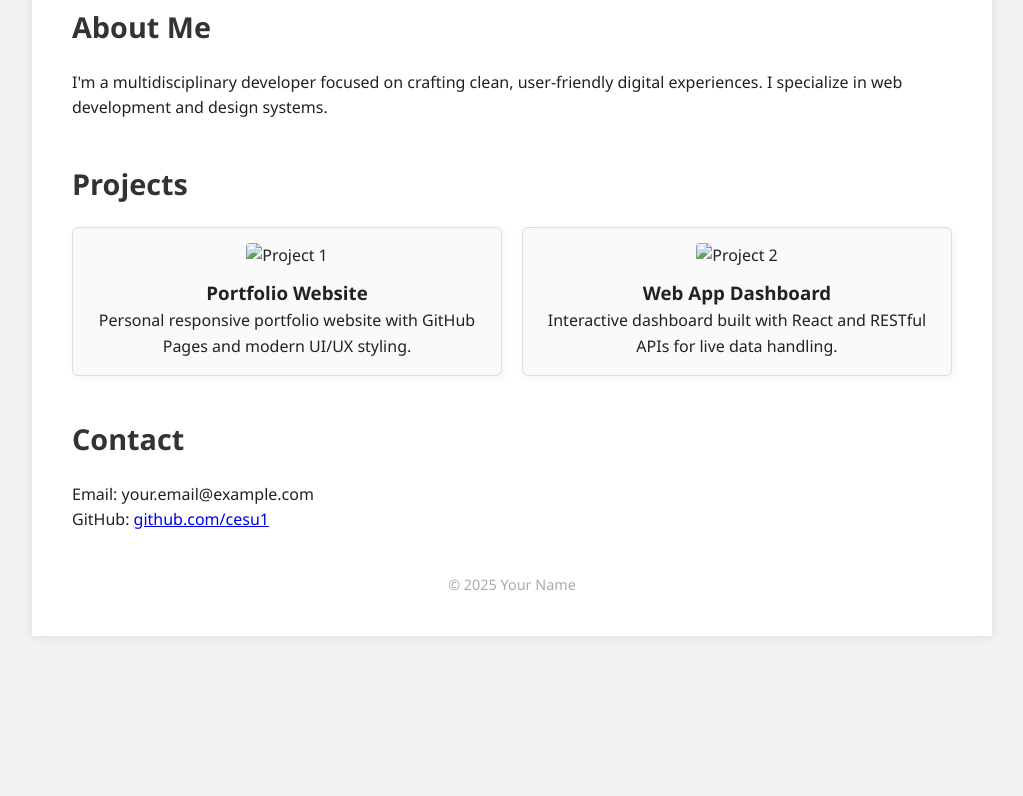
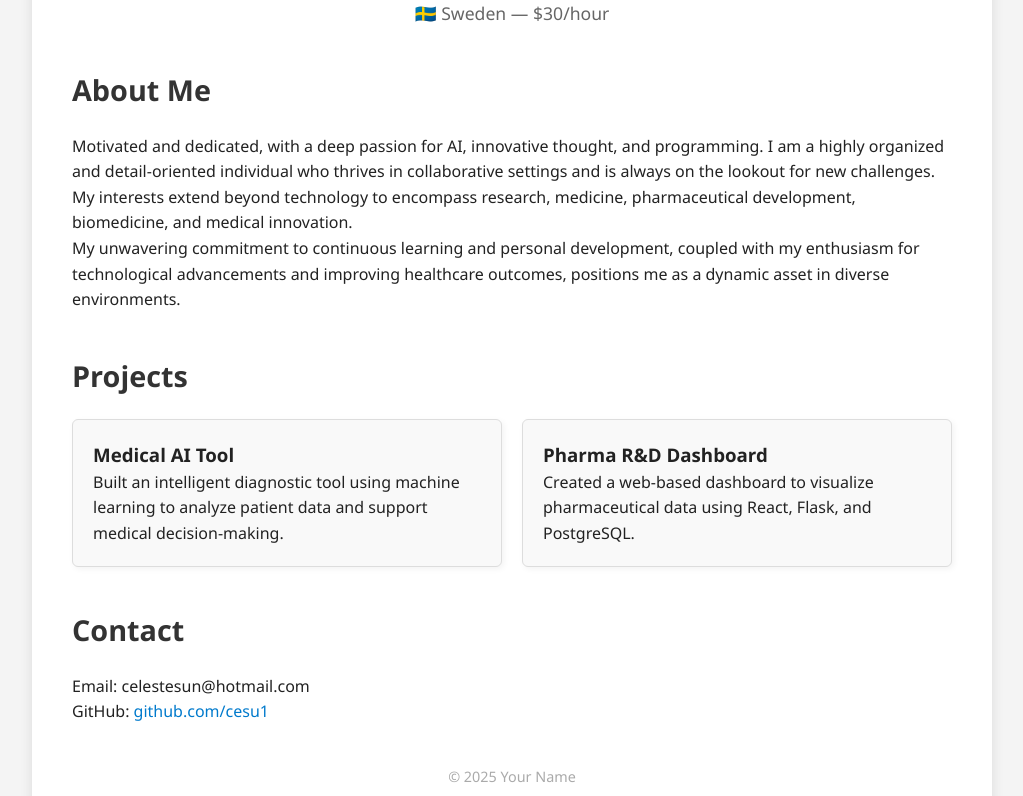
Before and after one commit to cesu1/cesu1, a plain HTML site: page index.html in a window 1280 px wide. Shown: the part 214-1010 px from the top of the page, without its empty margins (128-1151 px from the left). Before the commit the page ends 870 px from the top, so only its background shows below. Drawn offline with Linux system fonts and the light colour scheme.

Commit message:
some info added

```diff
--- a/index.html
+++ b/index.html
@@ -4,22 +4,29 @@
 <head>
   <meta charset="UTF-8" />
   <meta name="viewport" content="width=device-width, initial-scale=1.0" />
-  <title>Your Name - Portfolio</title>
+  <title>Software Developer Portfolio</title>
   <link rel="stylesheet" href="styles.css" />
 </head>
 
 <body>
   <div class="container">
     <header>
-      <h1>Your Name</h1>
-      <p class="tagline">Creative Developer & Designer</p>
+      <h1>Software Developer | Fullstack Programmer</h1>
+      <p class="subhead">🇸🇪 Sweden — $30/hour</p>
     </header>
 
     <section id="about">
       <h2>About Me</h2>
       <p>
-        I'm a multidisciplinary developer focused on crafting clean, user-friendly digital experiences. I specialize in
-        web development and design systems.
+        Motivated and dedicated, with a deep passion for AI, innovative thought, and programming. I am a highly
+        organized and detail-oriented individual who thrives in collaborative settings and is always on the lookout for
+        new challenges. My interests extend beyond technology to encompass research, medicine, pharmaceutical
+        development, biomedicine, and medical innovation.
+      </p>
+      <p>
+        My unwavering commitment to continuous learning and personal development, coupled with my enthusiasm for
+        technological advancements and improving healthcare outcomes, positions me as a dynamic asset in diverse
+        environments.
       </p>
     </section>
 
@@ -27,21 +34,20 @@
       <h2>Projects</h2>
       <div class="project-grid">
         <div class="project-card">
-          <img src="assets/images/project1.jpg" alt="Project 1">
-          <h3>Portfolio Website</h3>
-          <p>Personal responsive portfolio website with GitHub Pages and modern UI/UX styling.</p>
+          <h3>Medical AI Tool</h3>
+          <p>Built an intelligent diagnostic tool using machine learning to analyze patient data and support medical
+            decision-making.</p>
         </div>
         <div class="project-card">
-          <img src="assets/images/project2.jpg" alt="Project 2">
-          <h3>Web App Dashboard</h3>
-          <p>Interactive dashboard built with React and RESTful APIs for live data handling.</p>
+          <h3>Pharma R&D Dashboard</h3>
+          <p>Created a web-based dashboard to visualize pharmaceutical data using React, Flask, and PostgreSQL.</p>
         </div>
       </div>
     </section>
 
     <section id="contact">
       <h2>Contact</h2>
-      <p>Email: your.email@example.com</p>
+      <p>Email: celestesun@hotmail.com</p>
       <p>GitHub: <a href="https://github.com/cesu1">github.com/cesu1</a></p>
     </section>
 
--- a/styles.css
+++ b/styles.css
@@ -6,7 +6,7 @@
 
 body {
   font-family: 'Segoe UI', Tahoma, Geneva, Verdana, sans-serif;
-  background-color: #f2f2f2;
+  background: #f4f4f4;
   color: #222;
   line-height: 1.6;
   padding: 20px;
@@ -17,7 +17,7 @@ body {
   margin: auto;
   background: #fff;
   padding: 40px;
-  box-shadow: 0 0 10px rgba(0, 0, 0, 0.1);
+  box-shadow: 0 4px 12px rgba(0, 0, 0, 0.1);
 }
 
 header {
@@ -26,14 +26,14 @@ header {
 }
 
 header h1 {
-  font-size: 3rem;
+  font-size: 2.8rem;
   font-weight: bold;
+  margin-bottom: 10px;
 }
 
-.tagline {
-  font-size: 1.2rem;
+.subhead {
   color: #666;
-  margin-top: 10px;
+  font-size: 1.1rem;
 }
 
 section {
@@ -48,24 +48,16 @@ h2 {
 
 .project-grid {
   display: grid;
-  grid-template-columns: repeat(auto-fit, minmax(260px, 1fr));
+  grid-template-columns: repeat(auto-fit, minmax(280px, 1fr));
   gap: 20px;
 }
 
 .project-card {
-  background: #fafafa;
+  background: #f9f9f9;
+  padding: 20px;
   border: 1px solid #ddd;
   border-radius: 6px;
-  padding: 15px;
-  box-shadow: 2px 2px 8px rgba(0, 0, 0, 0.05);
-  text-align: center;
-}
-
-.project-card img {
-  width: 100%;
-  height: auto;
-  border-radius: 4px;
-  margin-bottom: 10px;
+  box-shadow: 2px 2px 6px rgba(0, 0, 0, 0.05);
 }
 
 footer {
@@ -74,3 +66,12 @@ footer {
   font-size: 0.9rem;
   margin-top: 40px;
 }
+
+a {
+  color: #007acc;
+  text-decoration: none;
+}
+
+a:hover {
+  text-decoration: underline;
+}
```
